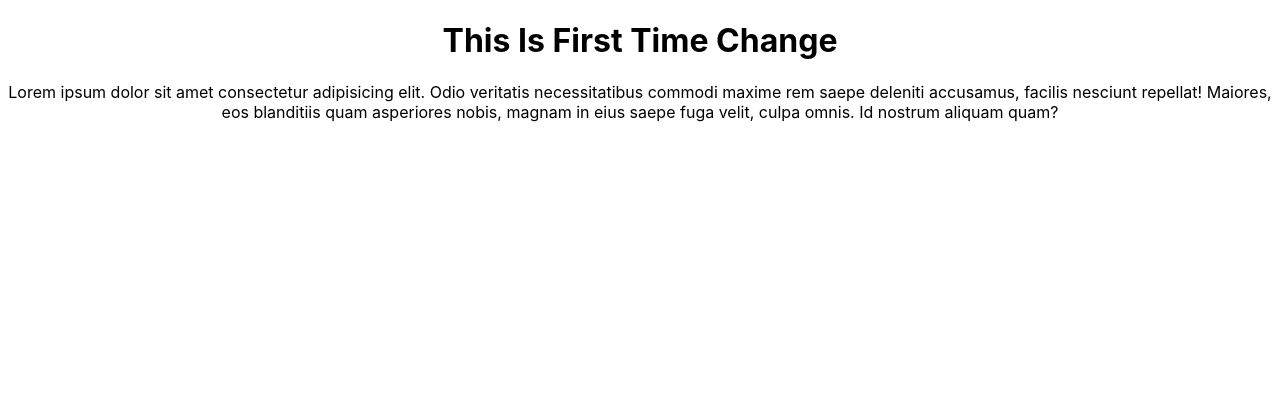
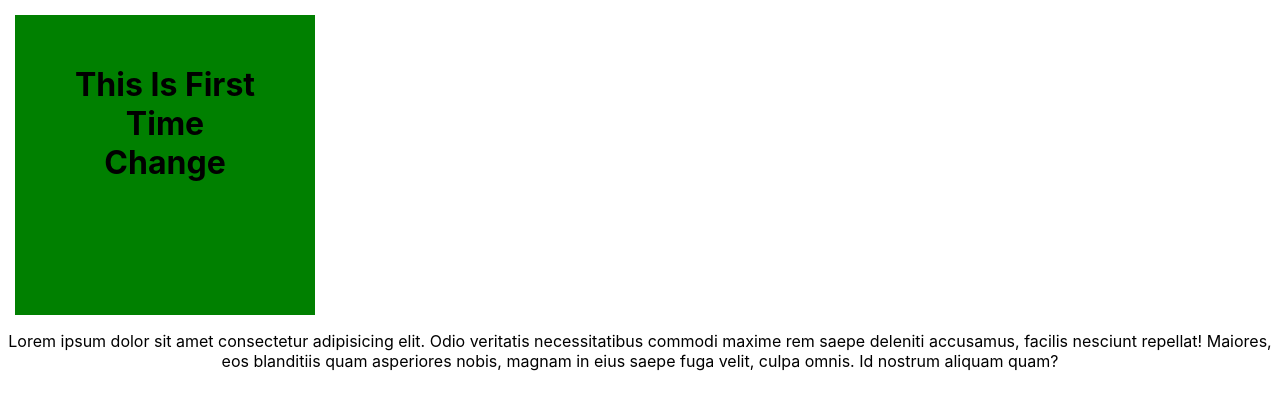
Before and after one commit to ankushekapure/gitcollabration, a React (Create React App) app: page / in a window 1280 px wide. Shown: the top 410 px of the page. Built offline with nearby package versions, Linux system fonts and the light colour scheme.

Commit message:
Circle Created

```diff
--- a/src/App.js
+++ b/src/App.js
@@ -4,7 +4,7 @@ import './App.css';
 function App() {
   return (
     <div className="App">
-      <h1>
+      <h1 style={{ backgroundColor: "green", padding: "50px", width: "200px", height: "200px", radius: "50%", margin: "15px" }}>
         This Is First Time Change
       </h1>
 
```
